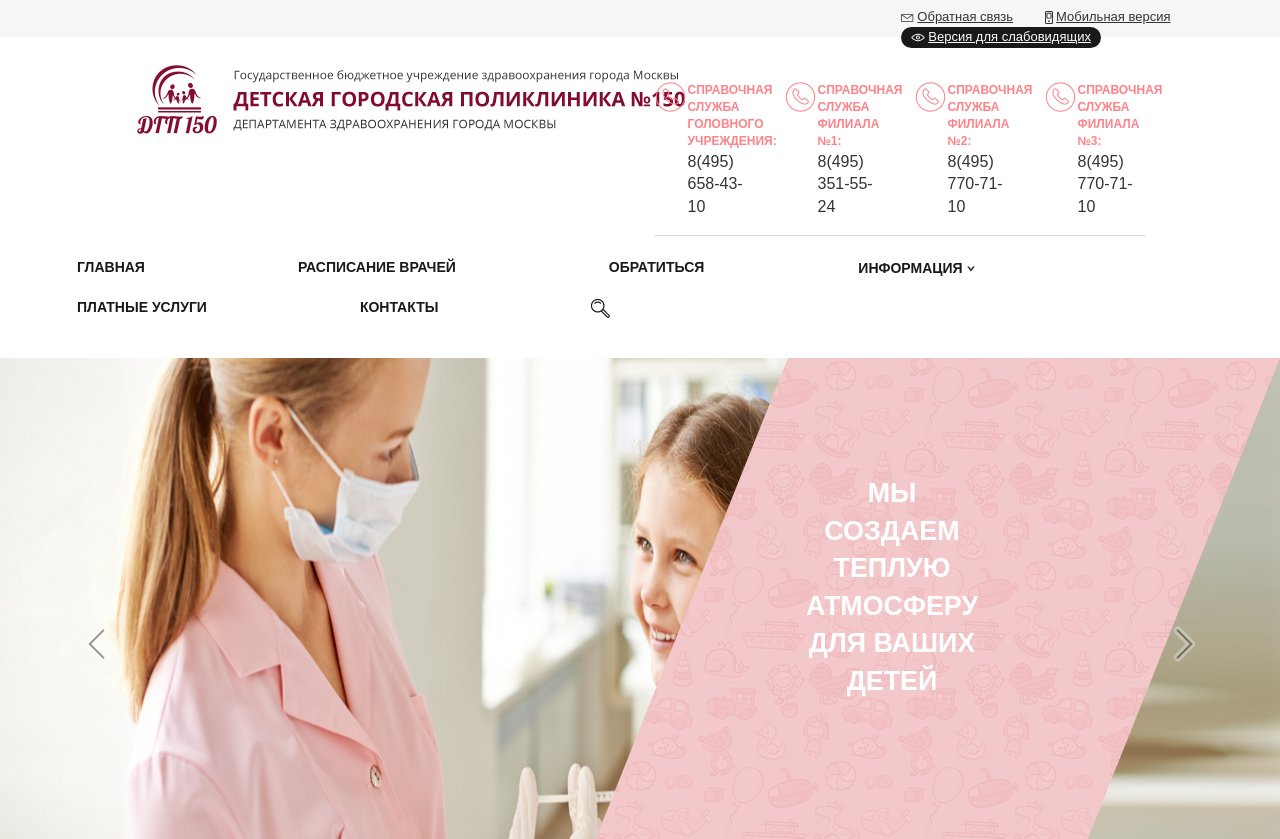
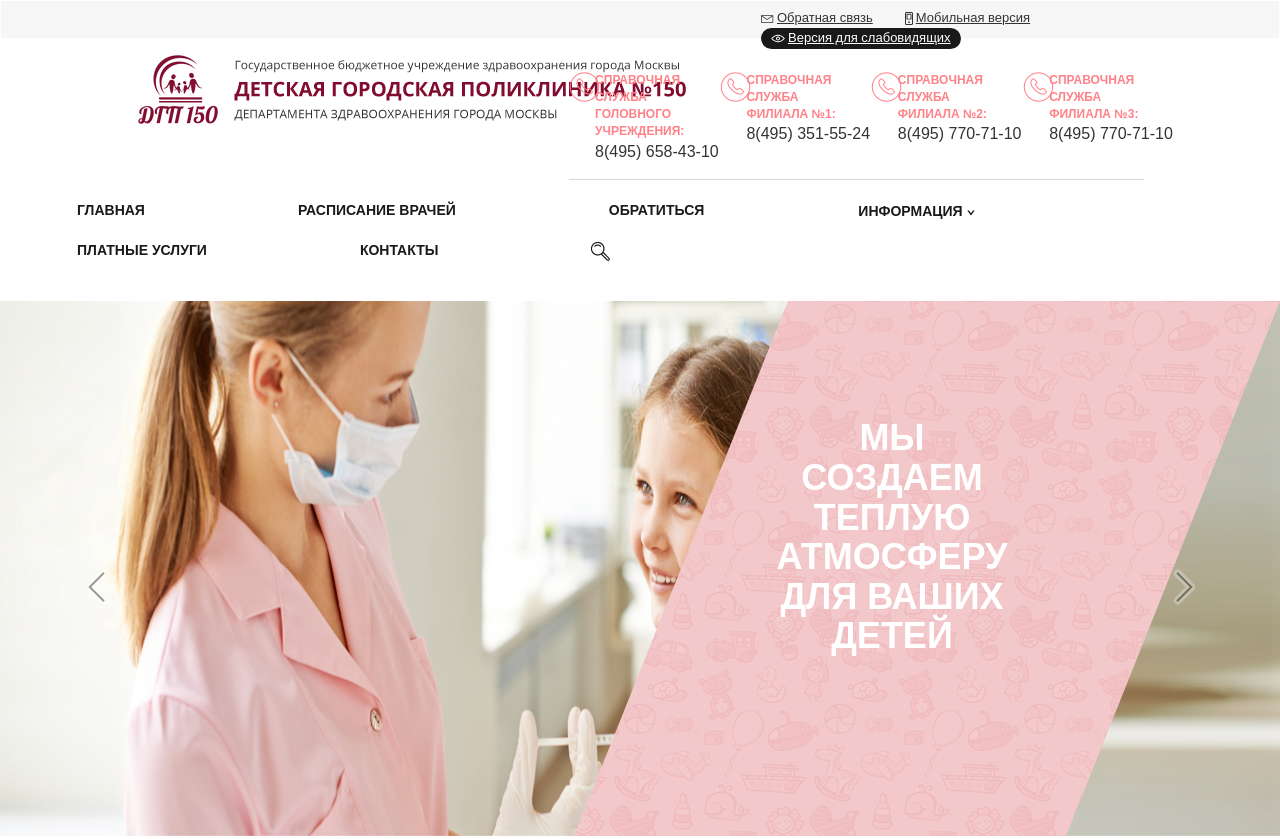
Before and after one commit to coatceatl/dgp, a website: page index.html in a window 1280 px wide. Shown: the top 839 px of the page. Drawn offline with nearby package versions, Linux system fonts and the light colour scheme.

Commit message:
changed links

```diff
--- a/index.html
+++ b/index.html
@@ -9,10 +9,11 @@
   </head>
   <body>
     <header class='header'>
+      <nav class='navbar'>
       <div class='navbar__links container-fluid'>
         <div class='row'>
-          <div class='col-lg-4 col-lg-offset-8 navbar-belt'>
-          <ul class='nav navbar-nav'>
+          <div class='col-lg-4 navbar-belt' id='links'>
+          <ul class='nav navbar-nav navbar-belt__menu'>
             <li class='navbar-belt__item'>
               <a href="#">
                 <img class='navbar-belt__icons' src='images/icons/mail.png' alt=''>Обратная связь
@@ -41,21 +42,21 @@
               <img src='images/logo-full.png' alt='Детская городская поликлиника №150'>
             </a>
             <button type='button' class='navbar-toggle collapsed' data-toggle='collapse'
-                    data-target='#mobile' aria-expanded='false'>
+                    data-target='#links' aria-expanded='false'>
               <span class='sr-only'>Toggle navigation</span>
               <span class='icon-bar'></span>
               <span class='icon-bar'></span>
               <span class='icon-bar'></span>
             </button>
           </div>
-          <div class='col-xs-12 col-lg-6 col-lg-offset-1 phones'>
+          <div class='col-xs-12 col-lg-7 phones'>
             <div class='row'>
               <div class='col-xs-12 col-sm-6 col-lg-3 phone-content'>
                 <div class='row'>
                   <div class='col-lg-3'>
                     <img src='images/icons/phone.png' alt=''>
                   </div>
-                  <div class='col-xs-9'>
+                  <div class='col-lg-9'>
                     <div class='phone-text'>Справочная служба<br /> Головного учреждения:</div>
                     <div class='phone-number'>8(495) 658-43-10</div>
                   </div>
@@ -99,7 +100,7 @@
           </div>
         </div>
       </div>
-      <nav class='navbar'>
+      <div class='navbar-menu'>
         <div class='container-fluid'>
           <ul class='nav navbar-nav menu'>
             <li class='menu-item'>
@@ -138,6 +139,7 @@
             </li>
           </ul>
         </div>
+      </div>
       </nav>
     </header>
 
--- a/scss/_base.scss
+++ b/scss/_base.scss
@@ -1,7 +1,3 @@
-@function remy($value) {
-  @return ($value / 16px) *1rem;
-}
-
 @font-face {
   font-family: 'PT Sans';
   src: url('../fonts/PTS55F.ttf') format('ttf');
@@ -46,7 +42,7 @@ a {
   margin-right: 135px;
 }
 .heading {
-  font-size: remy(20px);
+  font-size: 20px;
   font-weight: 400;
   line-height: 20px;
   text-transform: uppercase;
@@ -54,7 +50,7 @@ a {
 }
 .text {
   color: #333333;
-  font-size: remy(15px);
+  font-size: 15px;
   font-weight: 400;
   line-height: 20px;
   margin-bottom: 0;
@@ -85,7 +81,7 @@ a {
   rgba(255, 255, 255, 0.1) 100%);
   padding: 13px 47px 11px 8px;
   font-family: 'PT Sans', sans-serif;
-  font-size: remy(13px);
+  font-size: 13px;
   font-weight: 700;
   text-transform: uppercase;
   color: #fff;
@@ -97,3 +93,10 @@ a {
   margin-right: 8px;
   padding-left: 51px;
 }
+.col-lg-3,
+.col-lg-9 {
+  padding-right: 0;
+}
+.col-lg-9 {
+  padding-left: 0;
+}
--- a/scss/_header.scss
+++ b/scss/_header.scss
@@ -1,11 +1,19 @@
 .header {
   width: 100%;
+}
+.navbar-belt {
+  position: absolute;
+  right: 120px;
 }
 .navbar__links {
   background-color: rgba(220,220,220,.25);
   padding-top: 7px;
   padding-bottom: 7px;
   height: 37px;
+}
+.navbar-belt__menu {
+  position: absolute;
+  right: 0;
 }
 .navbar-belt__item {
   font-size: 13px;
```
Also changed, not shown: css/style.css, 1 other file.
